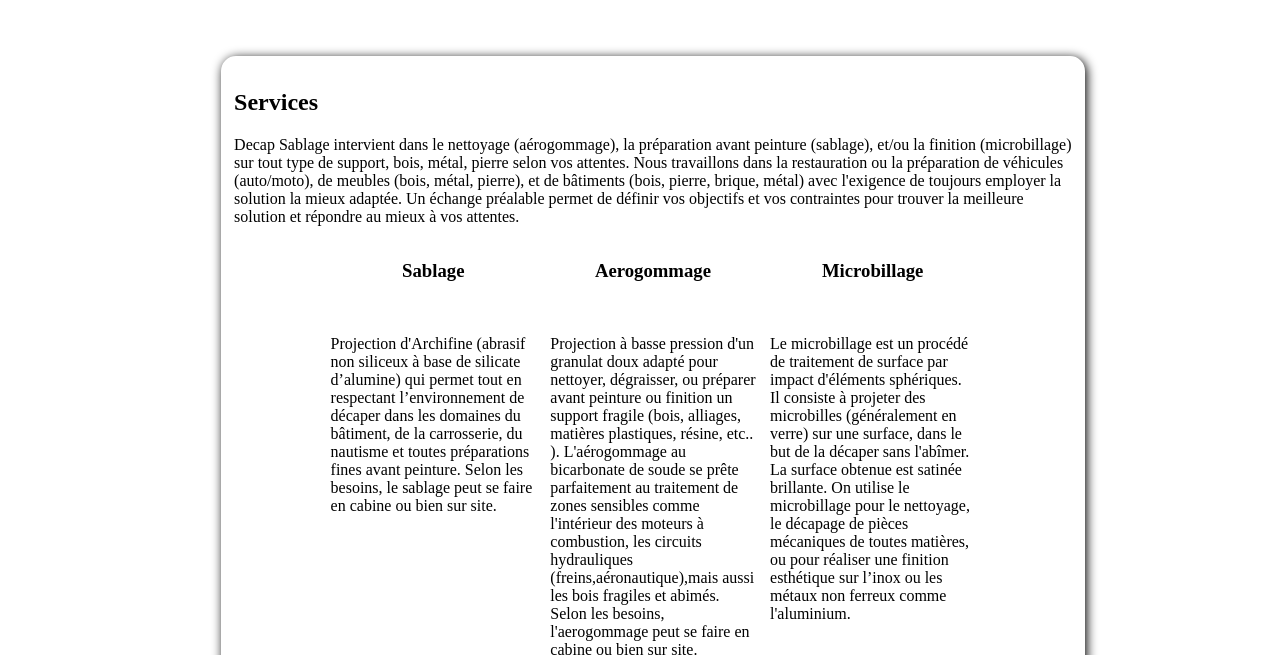
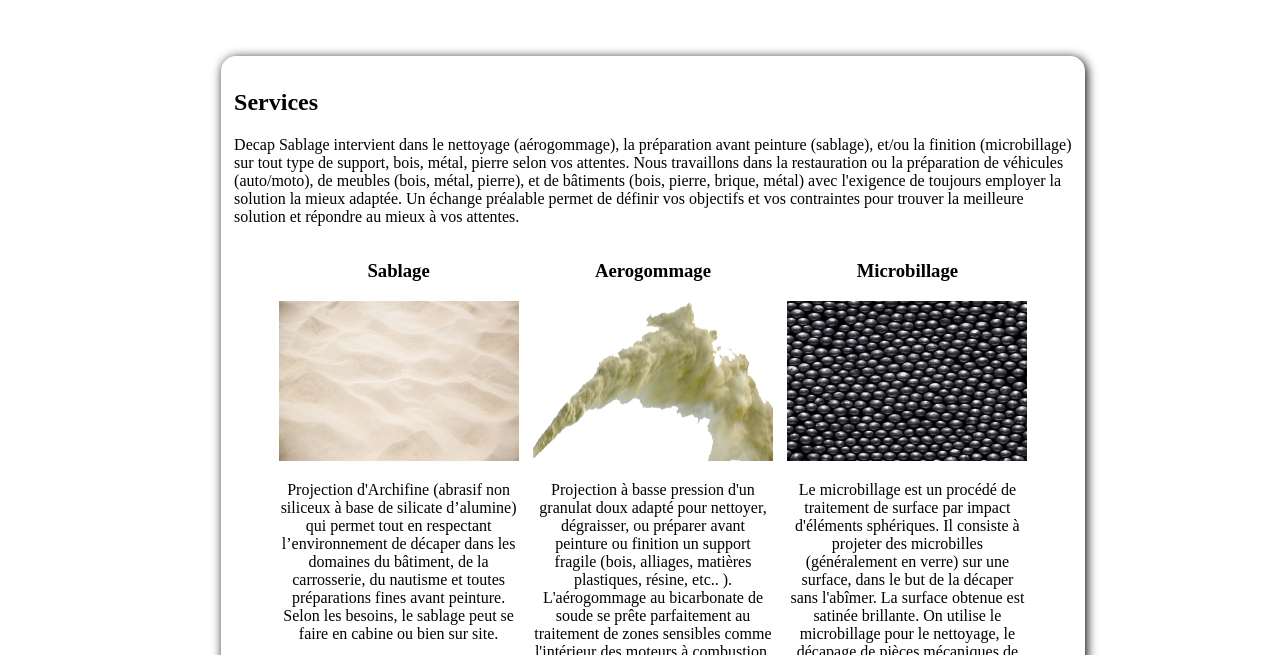
Before and after one commit to Y-parede-dev/Decap-Sablage-31, a plain HTML site: page index.html in a window 1280 px wide. Shown: the part 124-779 px from the top of the page. Drawn offline with Linux system fonts and the light colour scheme.

Commit message:
create form (rest adjust) project 40%

```diff
--- a/assets/scss/layout/_contact.scss
+++ b/assets/scss/layout/_contact.scss
@@ -16,6 +16,10 @@
 }
 .ask_contact {
     grid-row: 1; grid-column: 3; grid-row-end: 15;
+
+}
+.form-control {
+    margin: auto 2rem;
 }
 .ask_horaires {
     grid-row: 4; grid-column: 1;
--- a/assets/scss/layout/_section.scss
+++ b/assets/scss/layout/_section.scss
@@ -11,6 +11,7 @@
     display: grid;
     gap: .9rem;
     grid-template-columns: 1fr 2.5fr 2.5fr 2.5fr 1fr;
+    text-align: center;
     &__sablage {
         grid-row: 1; grid-column: 2;
     }
@@ -24,8 +25,10 @@
 .title_serv {
     text-align: center;
 }
-.descr_serv {
-
+.img_serv {
+    margin: auto;
+    width: 15rem;
+    height: 10rem;
 }
 .tarif {
 
--- a/index.html
+++ b/index.html
@@ -90,21 +90,21 @@
                         <div class="container_services">
                             <div class="container_services__sablage sablage">
                                 <h3 class="title_serv">Sablage</h3>
-                                <img class="" src="" alt=""/>
+                                <img class="img_serv img_sablage" src="Images/sable.jpg" alt="sable"/>
                                 <p class="descr_serv">Projection d'Archifine (abrasif non siliceux à base de silicate
                                     d’alumine) qui permet tout en respectant l’environnement de décaper dans les domaines du bâtiment, de la carrosserie, du nautisme et toutes préparations fines avant peinture.
                                     Selon les besoins, le sablage peut se faire en cabine ou bien sur site.</p>
                             </div>
                             <div class="container_services__aerogommage aerogommage">
                                 <h3 class="title_serv">Aerogommage</h3>
-                                <img />
+                                <img class="img_serv img_aerogommage" src="Images/aerogommage0.2.png" alt="sable qui vole "/>
                                 <p class="descr_serv">Projection à basse pression d'un granulat doux adapté pour nettoyer, dégraisser, ou préparer avant peinture ou finition un support fragile (bois, alliages, matières plastiques, résine, etc.. ).
                                     L'aérogommage au bicarbonate de soude se prête parfaitement au traitement de zones sensibles comme l'intérieur des moteurs à combustion, les circuits hydrauliques (freins,aéronautique),mais aussi les bois fragiles et abimés.
                                     Selon les besoins, l'aerogommage peut se faire en cabine ou bien sur site.</p>
                             </div>
                             <div class="container_services__microbillage microbillage">
                                 <h3 class="title_serv">Microbillage</h3>
-                                <img />
+                                <img class="img_serv img_micobillage" src="Images/microbille.jpg" alt="microbilles"/>
                                 <p class="descr_serv">Le microbillage est un procédé de traitement de surface par impact d'éléments sphériques. Il consiste à projeter des microbilles (généralement en verre) sur une surface, dans le but de la décaper sans l'abîmer. La surface obtenue est satinée brillante.
                                     On utilise le microbillage pour le nettoyage, le décapage de pièces mécaniques de toutes matières, ou pour réaliser une finition esthétique sur l’inox ou les métaux non ferreux comme l'aluminium.</p>
                             </div>
```
Also changed, not shown: Images/aerogommage0.2.png (added), assets/css/style.css, 1 other file.
